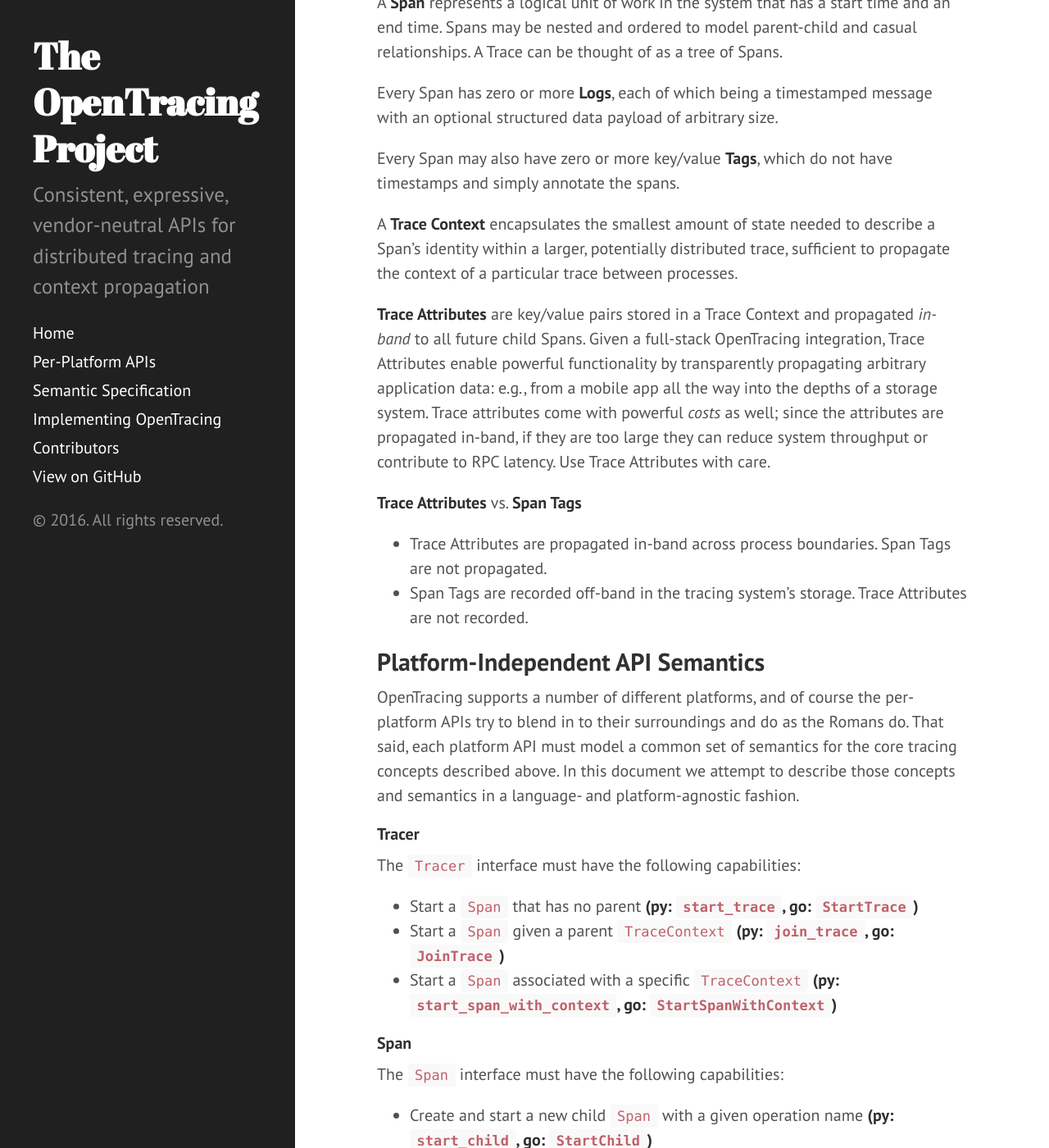
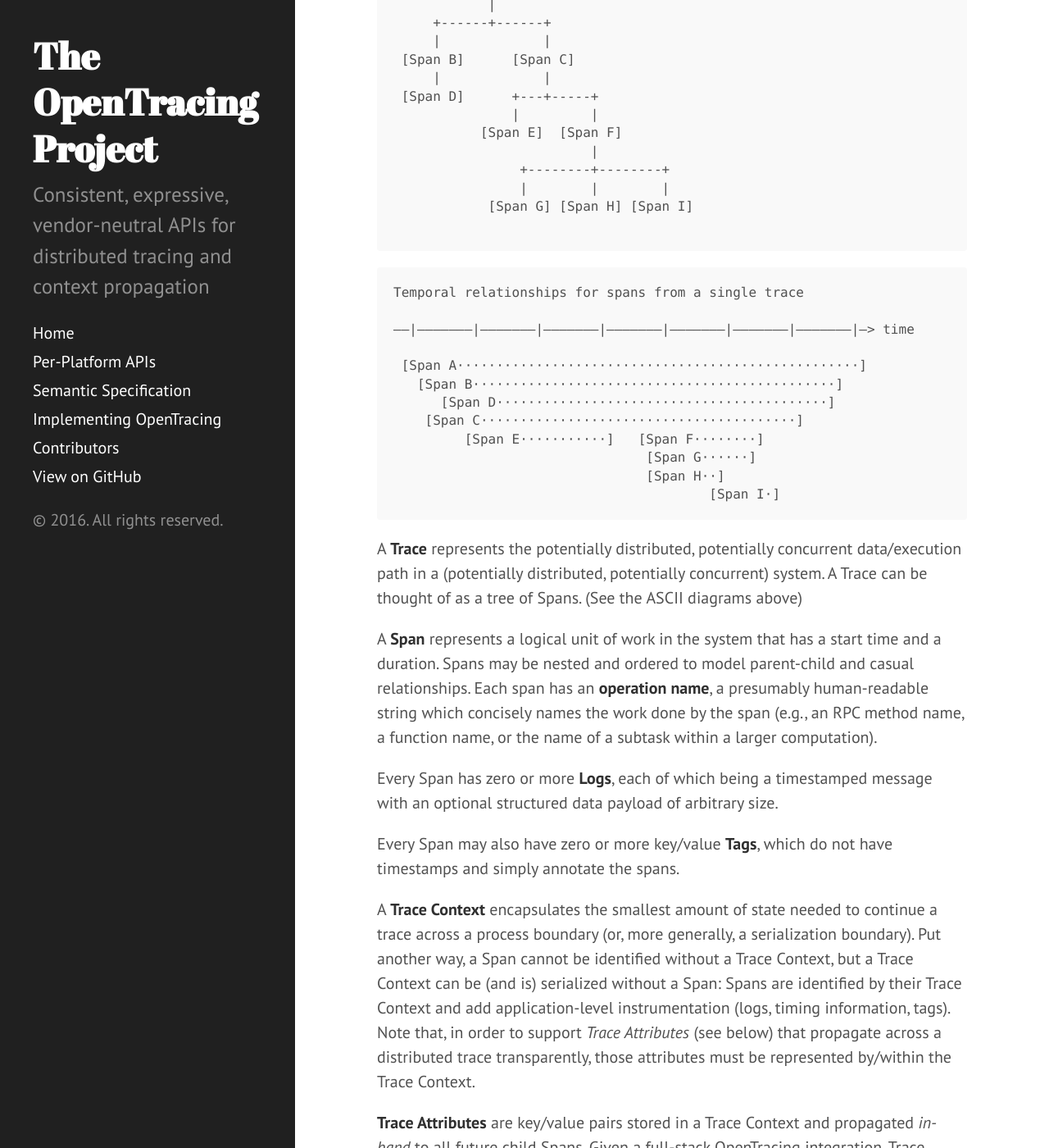
Before and after one commit to opentracing/opentracing.io, a Jekyll site: the page built from spec.md, in a window 1280 px wide and 1400 px high, scrolled down 250 px. Shown: the whole window at 82% size. Built offline with Jekyll 4.4.1, drawn with Linux system fonts in a browser that asks for light colours; Markdown is read by kramdown in place of the engine named in the settings; some of the changed text lies outside the part shown.

Commit message:
PR comment responses

````diff
--- a/spec.md
+++ b/spec.md
@@ -5,22 +5,59 @@
 
 ## Concepts and Terminology
 
-A **Trace** represents the potentially distributed, potentially concurrent data/execution path in a (potentially distributed, potentially concurrent) system.
 
-A **Span** represents a logical unit of work in the system that has a start time and an end time. Spans may be nested and ordered to model parent-child and casual relationships. A Trace can be thought of as a tree of Spans.
+```
+Parentage/causal relationships for spans from a single trace
+
+        [Span A]  <--(the root span)
+            |
+     +------+------+
+     |             |
+ [Span B]      [Span C]
+     |             |
+ [Span D]      +---+-----+
+               |         |
+           [Span E]  [Span F]
+                         |
+                +--------+--------+
+                |        |        |
+            [Span G] [Span H] [Span I]
+
+```
+
+```
+Temporal relationships for spans from a single trace
+
+––|–––––––|–––––––|–––––––|–––––––|–––––––|–––––––|–––––––|–> time
+
+ [Span A···················································]
+   [Span B··············································]
+      [Span D··········································]
+    [Span C········································]
+         [Span E···········]   [Span F········]
+                                [Span G······]
+                                [Span H··]
+                                        [Span I·]
+```
+
+A **Trace** represents the potentially distributed, potentially concurrent data/execution path in a (potentially distributed, potentially concurrent) system. A Trace can be thought of as a tree of Spans. (See the ASCII diagrams above)
+
+A **Span** represents a logical unit of work in the system that has a start time and a duration. Spans may be nested and ordered to model parent-child and casual relationships. Each span has an **operation name**, a presumably human-readable string which concisely names the work done by the span (e.g., an RPC method name, a function name, or the name of a subtask within a larger computation).
 
 Every Span has zero or more **Logs**, each of which being a timestamped message with an optional structured data payload of arbitrary size.
 
 Every Span may also have zero or more key/value **Tags**, which do not have timestamps and simply annotate the spans.
 
-A **Trace Context** encapsulates the smallest amount of state needed to describe a Span's identity within a larger, potentially distributed trace, sufficient to propagate the context of a particular trace between processes.
+A **Trace Context** encapsulates the smallest amount of state needed to continue a trace across a process boundary (or, more generally, a serialization boundary). Put another way, a Span cannot be identified without a Trace Context, but a Trace Context can be (and is) serialized without a Span: Spans are identified by their Trace Context and add application-level instrumentation (logs, timing information, tags). Note that, in order to support *Trace Attributes* (see below) that propagate across a distributed trace transparently, those attributes must be represented by/within the Trace Context.
 
-**Trace Attributes** are key/value pairs stored in a Trace Context and propagated _in-band_ to all future child Spans. Given a full-stack OpenTracing integration, Trace Attributes enable powerful functionality by transparently propagating arbitrary application data: e.g., from a mobile app all the way into the depths of a storage system. Trace attributes come with powerful _costs_ as well; since the attributes are propagated in-band, if they are too large they can reduce system throughput or contribute to RPC latency. Use Trace Attributes with care.
+**Trace Attributes** are key/value pairs stored in a Trace Context and propagated _in-band_ to all future child Spans. Given a full-stack OpenTracing integration, Trace Attributes enable powerful functionality by transparently propagating arbitrary application data: for example, an end-user id may be added as a trace attribute in a mobile app, propagate (via the distributed tracing machinery) into the depths of a storage system, and recovered at the bottom of the stack to identify a particularly expensive SQL query.
+
+Trace Attributes come with powerful _costs_ as well; since the attributes are propagated in-band, if they are too large or too numerous they may reduce system throughput or contribute to RPC latency.
 
 **Trace Attributes** vs. **Span Tags**
 
-* Trace Attributes are propagated in-band across process boundaries. Span Tags are not propagated.
-* Span Tags are recorded off-band in the tracing system's storage. Trace Attributes are not recorded.
+* Trace Attributes are propagated in-band (i.e., alongside the actual application data) across process boundaries. Span Tags are not propagated since they are not inherited from parent Span to child Span.
+* Span Tags are recorded out-of-band from the application data, presumably in the tracing system's storage. Trace Attributes are not necessarily recorded here, though an implementation may elect to.
 
 ## Platform-Independent API Semantics
 
@@ -31,8 +68,8 @@
 The `Tracer` interface must have the following capabilities:
 
 - Start a `Span` that has no parent **(py: `start_trace`, go: `StartTrace`)**
-- Start a `Span` given a parent `TraceContext` **(py: `join_trace`, go: `JoinTrace`)**
-- Start a `Span` associated with a specific `TraceContext` **(py: `start_span_with_context`, go: `StartSpanWithContext`)**
+- Start a `Span` as a descendant of a parent `TraceContext` **(py: `join_trace`, go: `JoinTrace`)**
+- Start a `Span` explicitly built around a specific `TraceContext` **(py: `Span(trace_context)`, go: `StartSpanWithContext`)**
 
 
 #### Span
@@ -49,21 +86,34 @@
 
 #### TraceContext
 
-Every `TraceContext` must provide access to "trace attributes". A **trace attribute** is a key:value pair associated with a TraceContext **that also propagates to future TraceContext children** per TraceContext.NewChild, and that propagates across process boundaries in-band with application data.
+Every `TraceContext` must provide access to the "trace attributes". A **trace attribute** is a key:value pair associated with a TraceContext **that also propagates to future TraceContext children**, and that propagates across process boundaries in-band with the application data. (See the discussion of trace attributes in the "Concepts and Terminology" section above)
 
-Trace attributes are powerful, especially given an OpenTracing integration that extends across many layers in a distributed stack. For example, arbitrary application data from a mobile app can travel, transparently, all the way into the depths of a storage system). These powerful capabilities come with some powerful costs: use this feature with care.
-
-Also, trace attribute keys have a restricted format: implementations may wish to use them as HTTP header keys (or key suffixes), and of course HTTP headers are case insensitive.
-
-As such, trace attribute keys MUST match the regular expression `(?i:[a-z0-9][-a-z0-9]*)`, and – per the `?i:` – they are case-insensitive.  That is, the trace attribute key must start with a letter or number, and the remaining characters must be letters, numbers, or hyphens. See CanonicalizeTraceAttributeKey(). If a trace attribute key does not meet these criteria, SetTraceAttribute() results in undefined behavior.
+Also, trace attribute keys have a restricted format: implementations may wish to use them as HTTP header keys (or key suffixes), and of course HTTP headers are case insensitive. As such, trace attribute keys MUST match the regular expression `(?i:[a-z0-9][-a-z0-9]*)`, and – per the `?i:` – they are case-insensitive. That is, the trace attribute key must start with a letter or number, and the remaining characters must be letters, numbers, or hyphens.
 
 In any case, the programmatic `TraceContext` interface is deceptively simple:
 
-- Set a trace attribute, which is a simple string:string pair. Note that newly-set trace attributes are only guaranteed to propagate to *future* children of the `TraceContext` and/or its associated `Span`. **(py: `set_trace_attribute`, go: `SetTraceAttribute`)**
+- Set a trace attribute, which is a simple string:string pair. Note that newly-set trace attributes are only guaranteed to propagate to *future* children of the `Span` built around the given `TraceContext`. See the diagram below. **(py: `set_trace_attribute`, go: `SetTraceAttribute`)**
 - Get a trace attribute by key. **(py: `get_trace_attribute`, go: `TraceAttribute`)**
 
+```
+        [Span A]
+            |
+     +------+------+
+     |             |
+ [Span B]      [Span C]  <-- (1) ATTRIBUTE "X" IS SET ON SPAN C'S
+     |             |             TRACECONTEXT, BUT AFTER SPAN E
+ [Span D]      +---+-----+       ALREADY STARTED.
+               |         |
+           [Span E]  [Span F]   <-- (2) ATTRIBUTE "X" IS AVAILABLE
+                         |              FOR RETRIEVAL BY SPAN F (A
+                +--------+--------+     CHILD OF SPAN C), AS WELL
+                |        |        |     AS SPANS G, H, AND I.
+            [Span G] [Span H] [Span I]
+```
 
 #### TraceContextSource, TraceContextEncoder, TraceContextDecoder
+
+A complete `Tracer` implementation must also satisfy the requirements of the `TraceContextSource`, `TraceContextEncoder`, and `TraceContextDecoder` interfaces.
 
 Implementations create `TraceContext` instances via a `TraceContextSource` interface; it must have the following capabilities:
 
@@ -73,6 +123,8 @@
 
 Additionally, a `TraceContextSource` must be able to encode and decode `TraceContext`s. In its encoded form, a `TraceContext` is separated into a *pair* of values: one represents the "span identity" – for example, in Zipkin or Dapper, this would be the `trace_id` and `span_id`; and the other encoded value represents the trace attributes. This separation of encoded state enables optimizations in certain binary protocols.
 
+Note that there is no expectation that different tracing systems encode a `TraceContext` in compatible ways. Though OpenTracing is agnostic about the tracing implementation, for successful inter-process handoff it's essential that the processes on both sides use the same tracing implementation.
+
 Depending on the language, support for `TraceContext` coding may involve extending or embedding `TraceContextEncoder` and `TraceContextDecoder` interfaces with the following capabilities:
 
 - Encoding a `TraceContext` as a pair of binary values **(py: `trace_context_to_binary`, go: `TraceContextToBinary`)**
````
Also changed, not shown: implementors.md (+2 -2 lines).
